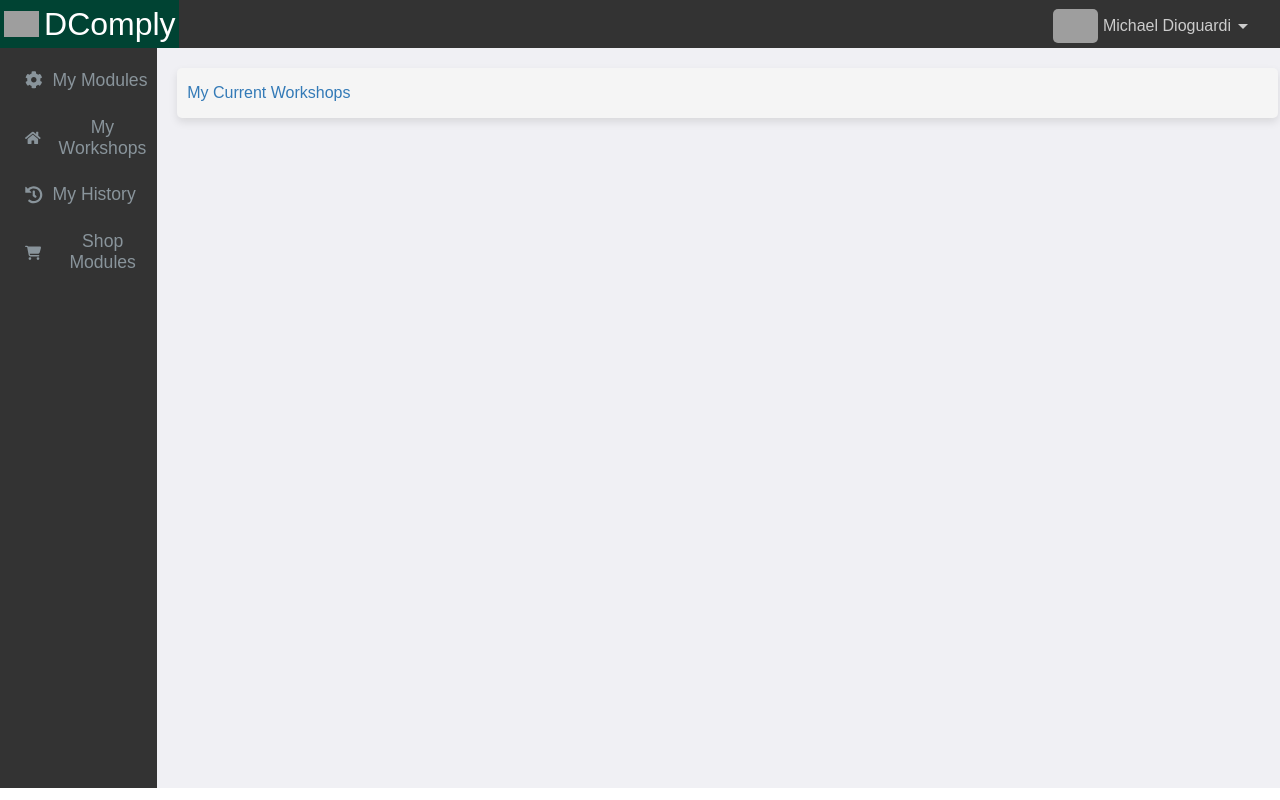
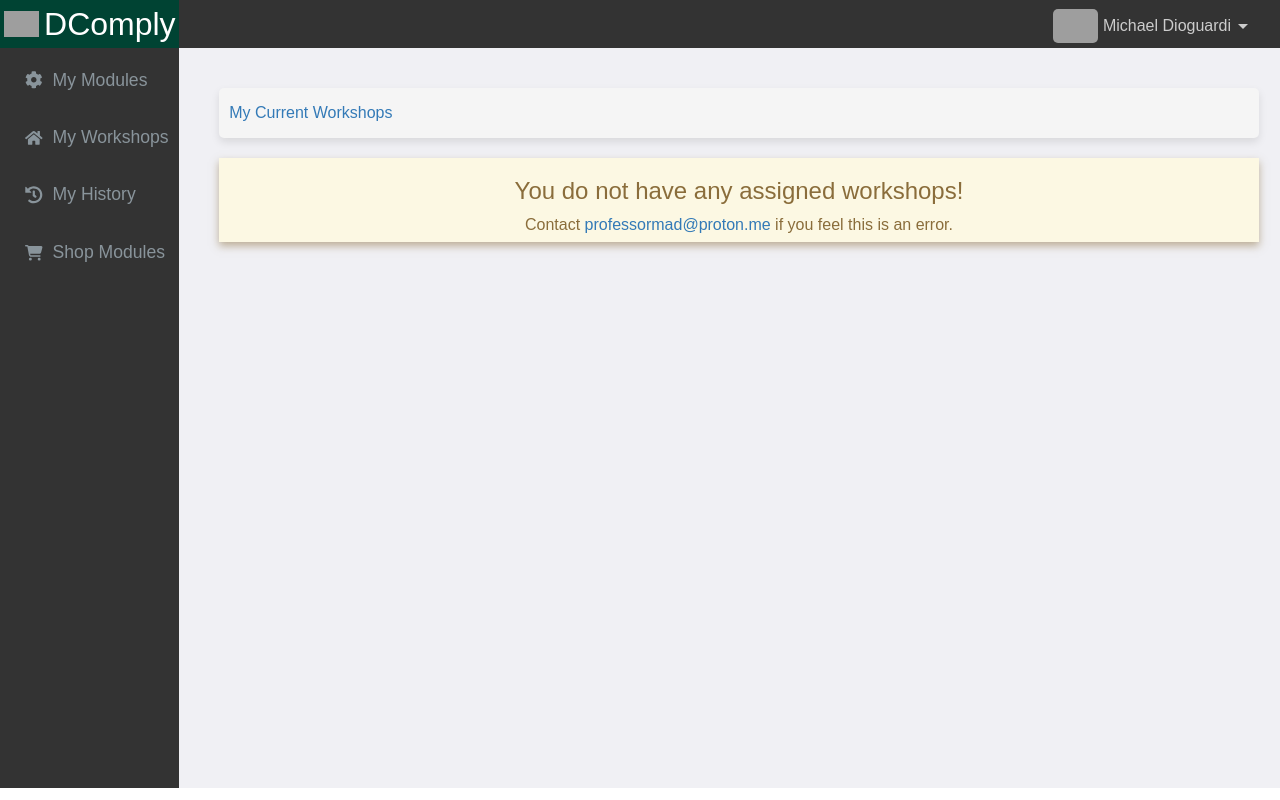
Before and after one commit to Professor-MAD/dcomply, a React (Create React App) app: page / in a window 1280 px wide. Both pictures are taken after a click on the element "My Workshops". Built offline with nearby package versions, Linux system fonts and the light colour scheme; grey boxes are pictures that could not be loaded.

Commit message:
Structure and Styling: No new modules alert message added.

```diff
--- a/src/App.css
+++ b/src/App.css
@@ -5,7 +5,8 @@
   box-sizing: border-box; /* Ensures padding and border are included in element's total width/height */
 }
 
-html, body {
+html,
+body {
   width: 100%;
   height: 100%;
 }
@@ -25,16 +26,23 @@ body {
   display: flex;
   width: 100%;
   height: calc(100vh - 60px); /* Adjusting for header height */
+  overflow: hidden; /* Prevents the entire page from scrolling */
 }
 
 .left-side {
   width: 14%;
   background-color: #273135;
+  position: fixed; /* Keeps the sidebar in place */
+  height: calc(100vh - 60px); /* Matches main-content height */
 }
 
 .right-side {
-    width: 100%;
+  margin-left: 14%; /* Matches the sidebar width */
+  width: 86%;
   background-color: #f0f0f4;
+  overflow-y: auto; /* Enables vertical scrolling for content */
+  height: calc(100vh - 60px); /* Matches main-content height */
+  padding: 20px; /* Optional padding for better content spacing */
 }
 
 .header-container {
@@ -81,6 +89,7 @@ body {
   }
 
   .right-side {
+    margin-left: 0%; /* Matches the sidebar width */
     width: 100%;
     height: 100%;
   }
--- a/src/components/MyWorkshops/MyWorkshops.css
+++ b/src/components/MyWorkshops/MyWorkshops.css
@@ -1,3 +1,8 @@
+.my-workshops-parent {
+  height: 100%;
+  width: 100%;
+}
+
 .home-button {
   display: flex;
   flex-direction: row;
@@ -17,8 +22,110 @@
   box-shadow: 0 4px 8px rgba(0, 0, 0, 0.1);
 }
 
+.preview-holder {
+  display: flex;
+  flex-direction: row;
+  justify-content: space-between;
+  align-items: flex-start;
+  /* background-color: red; */
+  height: 100%;
+  width: 100%;
+  margin-top: 20px;
+  margin-left: 20px;
+}
+
+.no-current-modules {
+  display: flex;
+  flex-direction: column;
+  justify-content: center;
+  align-items: center;
+  height: 12%;
+  width: 98%;
+  background-color: #fcf8e3;
+  font-family: Arial, Helvetica, sans-serif;
+  font-size: 1.5rem;
+  box-shadow: 0px 4px 8px rgba(138, 109, 59, 0.5);
+}
+
+.top-div-no-current-modules {
+  display: flex;
+  flex-direction: column;
+  justify-content: center;
+  align-items: center;
+  height: 60%;
+  width: 100%;
+  color: #8a6d3b;
+  font-family: Arial, Helvetica, sans-serif;
+}
+
+.bottom-div-no-current-modules {
+  display: flex; /* Flexbox layout */
+  flex-direction: row; /* Align elements in a row */
+  justify-content: center; /* Center align content */
+  align-items: center; /* Vertically center */
+  height: auto; /* Allow content to determine height */
+  width: 100%; /* Full width */
+  color: #8a6d3b; /* Default text color */
+  font-family: Arial, Helvetica, sans-serif;
+  font-size: 1rem;
+}
+
+.email-link {
+  color: #337ab7; /* Blue color for the link */
+  text-decoration: none; /* Remove underline */
+}
+
+.email-link:hover {
+  text-decoration: underline; /* Add underline on hover */
+}
+
 @media (max-width: 768px) {
   .home-button {
     width: 93%;
   }
+
+  .no-current-modules {
+    display: flex;
+    flex-direction: column;
+    justify-content: center;
+    align-items: center;
+    height: 10%;
+    width: 93%;
+    background-color: #fcf8e3;
+    font-family: Arial, Helvetica, sans-serif;
+    font-size: 1rem;
+    box-shadow: 0px 4px 8px rgba(138, 109, 59, 0.5);
+  }
+
+  .top-div-no-current-modules {
+    display: flex;
+    flex-direction: column;
+    justify-content: center;
+    align-items: center;
+    height: 60%;
+    width: 100%;
+    color: #8a6d3b;
+    font-family: Arial, Helvetica, sans-serif;
+  }
+
+  .bottom-div-no-current-modules {
+    display: flex; /* Flexbox layout */
+    flex-direction: row; /* Align elements in a row */
+    justify-content: center; /* Center align content */
+    align-items: center; /* Vertically center */
+    height: auto; /* Allow content to determine height */
+    width: 100%; /* Full width */
+    color: #8a6d3b; /* Default text color */
+    font-family: Arial, Helvetica, sans-serif;
+    font-size: 0.7rem;
+  }
+
+  .email-link {
+    color: #337ab7; /* Blue color for the link */
+    text-decoration: none; /* Remove underline */
+  }
+
+  .email-link:hover {
+    text-decoration: underline; /* Add underline on hover */
+  }
 }
--- a/src/components/MyWorkshops/MyWorkshops.js
+++ b/src/components/MyWorkshops/MyWorkshops.js
@@ -4,6 +4,20 @@ function MyWorkshops() {
   return (
     <div className="my-workshops-parent">
       <div className="home-button">My Current Workshops</div>
+      <div className="preview-holder">
+        <div className="no-current-modules">
+          <div className="top-div-no-current-modules">
+            You do not have any assigned workshops!
+          </div>
+          <div className="bottom-div-no-current-modules">
+            Contact&nbsp;
+            <a href="mailto:professormad@proton.me" className="email-link">
+              professormad@proton.me
+            </a>
+            &nbsp;if you feel this is an error.
+          </div>
+        </div>
+      </div>
     </div>
   );
 }
```
Also changed, not shown: src/components/SideNav/SideNav.css (indentation only). Lines whose indentation alone changed are shown as unchanged.
